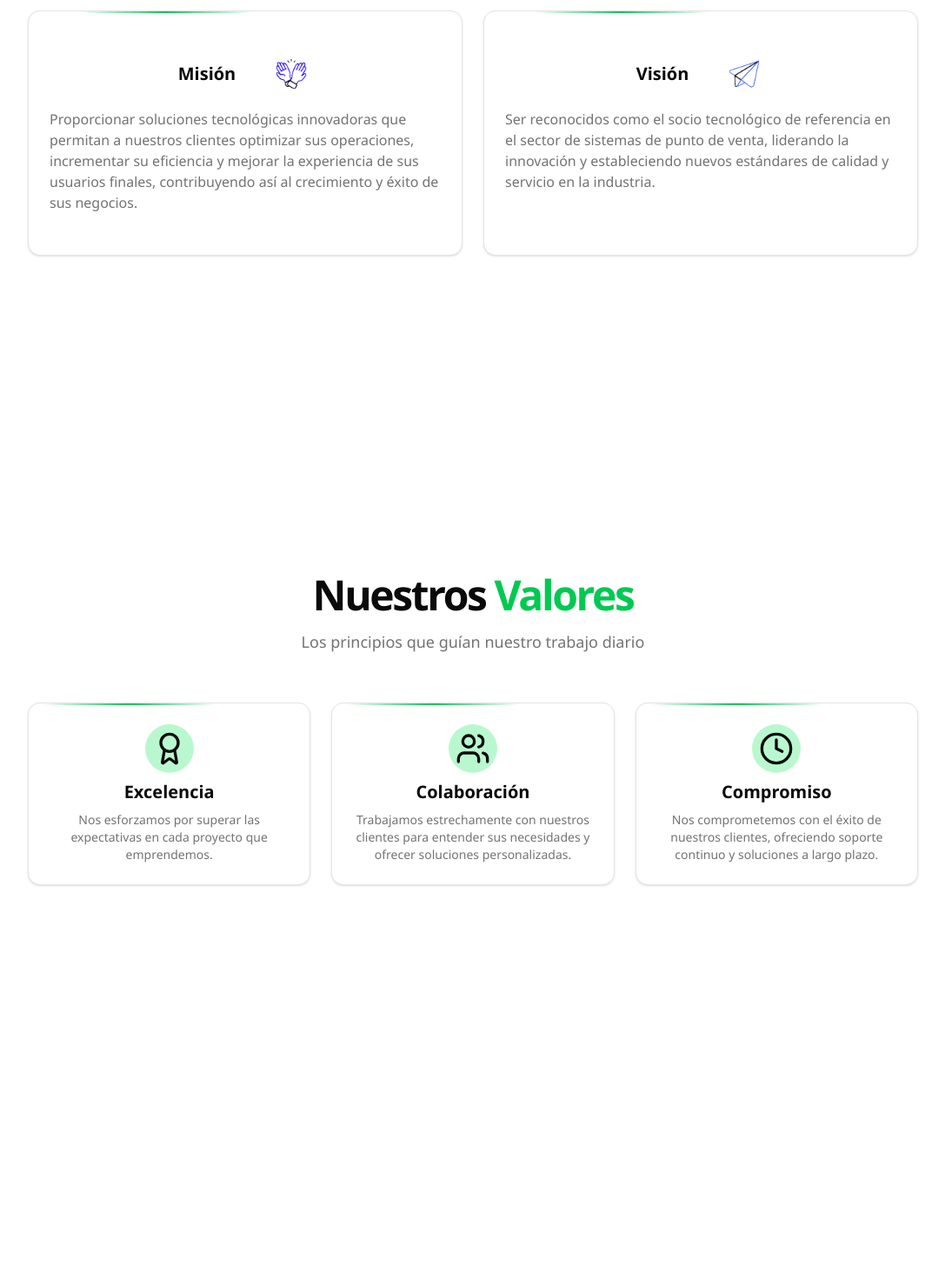
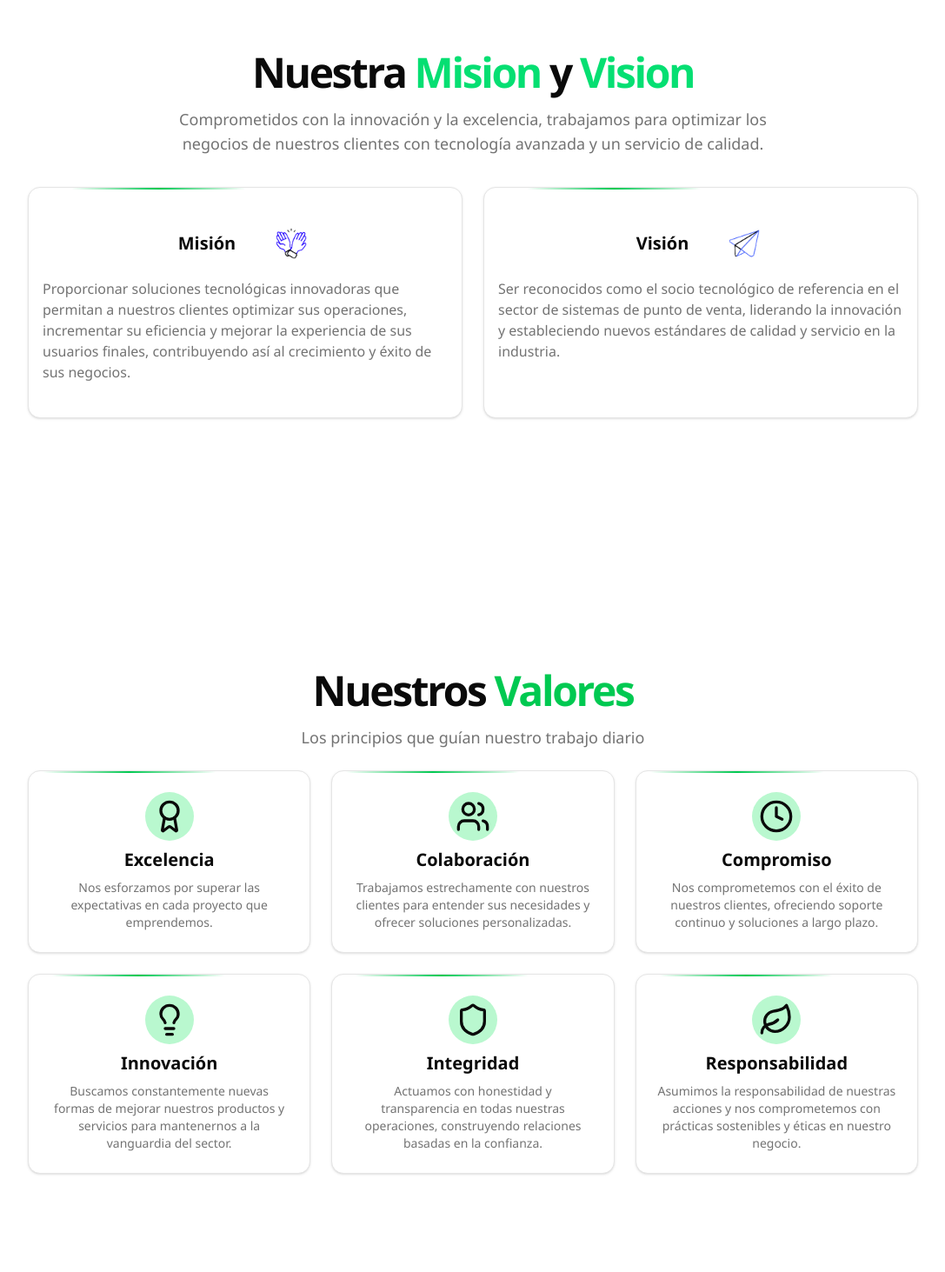
Before and after one commit to JoseSanchez90/intellipos-web-2025, a Next.js app: page /nosotros in a window 1280 px wide. Shown: the part 940-2403 px from the top of the page at 87% size, without its empty margins (96-1183 px from the left). Built offline with nearby package versions, Linux system fonts and the light colour scheme; a web font is replaced by a local one.

Commit message:
update responsive mode

```diff
--- a/app/(routes)/nosotros/page.tsx
+++ b/app/(routes)/nosotros/page.tsx
@@ -1,3 +1,5 @@
+"use client"
+
 import Image from "next/image";
 import fondo from "@/app/img/fondonosotros.jpg"
 import fondo2 from "@/app/img/nosotros.jpg"
@@ -5,8 +7,9 @@ import { Card, CardContent } from "@/components/ui/card";
 import { BorderBeam } from "@/components/magicui/border-beam";
 import hands from "@/app/img/hands.gif"
 import plane from "@/app/img/plane.gif"
-import { Award, Clock, Users } from "lucide-react";
+import { Award, Clock, Leaf, Lightbulb, Shield, Users } from "lucide-react";
 import TeamCarousel from "@/app/components/teamCarousel";
+import { CarouselValores } from "@/app/components/carousel-valores";
 
 const Valores = [
     {
@@ -27,13 +30,34 @@ const Valores = [
         title: "Compromiso",
         description: "Nos comprometemos con el éxito de nuestros clientes, ofreciendo soporte continuo y soluciones a largo plazo."
     },
+    {
+        id: 4,
+        icon: <Lightbulb className="h-10 w-10" />,
+        title: "Innovación",
+        description:
+          "Buscamos constantemente nuevas formas de mejorar nuestros productos y servicios para mantenernos a la vanguardia del sector.",
+      },
+      {
+        id: 5,
+        icon: <Shield className="h-10 w-10" />,
+        title: "Integridad",
+        description:
+          "Actuamos con honestidad y transparencia en todas nuestras operaciones, construyendo relaciones basadas en la confianza.",
+      },
+      {
+        id: 6,
+        icon: <Leaf className="h-10 w-10" />,
+        title: "Responsabilidad",
+        description:
+          "Asumimos la responsabilidad de nuestras acciones y nos comprometemos con prácticas sostenibles y éticas en nuestro negocio.",
+      },
 ]
 
 const About = () => {
     return (
         <>
-            <section className="w-full h-screen flex justify-center items-center">
-                <div className="relative w-full h-[550px] md:h-[900px] xl:h-[400px] 2xl:h-[500px] md:mt-0 mx-5 xl:mx-20 rounded-lg overflow-auto flex justify-center items-center border">
+            <section className="w-full h-full md:h-screen flex justify-center items-center mt-24 md:mt-0">
+                <div className="relative w-full h-[550px] md:h-[900px] xl:h-[400px] 2xl:h-[500px] mx-5 xl:mx-20 rounded-lg overflow-auto flex justify-center items-center border">
                     {/* Imagen de fondo con desenfoque */}
                     <div className="hidden sm:flex absolute inset-0">
                         <Image src={fondo} alt="nosotros background" fill className="object-cover bg-cover" />
@@ -54,16 +78,17 @@ const About = () => {
             </section>
 
             {/* Mision y Vision */}
-            <section className="h-full flex flex-col justify-center gap-5 items-center mx-5 md:mx-20 ">
-                <div className="w-full h-screen space-y-4">
+            <section className="h-full md:h-screen flex flex-col justify-center gap-5 items-center my-20 md:my-0 mx-5 md:mx-20">
+                <div className="w-full h-full flex flex-col justify-center items-center">
                     <div className="flex flex-col items-center justify-center">
                         <div className="p-5 bg-opacity-50 rounded-l text-center max-w-3xl">
                             <h1 className="font-bold tracking-tighter text-3xl md:text-5xl">Nuestra <span className="text-green-400 font-bold">Mision</span> y <span className="text-green-400 font-bold">Vision</span></h1>
+                            <p className="mt-4 text-muted-foreground md:text-lg">Comprometidos con la innovación y la excelencia, trabajamos para optimizar los negocios de nuestros clientes con tecnología avanzada y un servicio de calidad.</p>
                         </div>
                     </div>
-                    <div className="max-w-5xl grid lg:grid-cols-2 gap-6 md:py-12 mx-auto">
+                    <div className="max-w-5xl grid lg:grid-cols-2 gap-6 mt-4 mx-auto">
                         <Card className="relative overflow-hidden hover:shadow-lg dark:shadow-gray-600 transition-all duration-150">
-                            <CardContent className="md:p-6">
+                            <CardContent className="md:p-4">
                                 <div className="flex justify-center items-center gap-10 mb-4">
                                     <h3 className="text-xl font-bold">Misión</h3>
                                     <Image src={hands} alt="manos" className="w-12" />
@@ -81,7 +106,7 @@ const About = () => {
                             />
                         </Card>
                         <Card className="relative h overflow-hidden hover:shadow-lg dark:shadow-gray-600 transition-all duration-150">
-                            <CardContent className="md:p-6">
+                            <CardContent className="md:p-4">
                                 <div className="flex justify-center items-center gap-10 mb-4">
                                     <h3 className="text-xl font-bold">Visión</h3>
                                     <Image src={plane} alt="manos" className="w-12" />
@@ -102,15 +127,15 @@ const About = () => {
             </section>
 
             {/* Nuestros Valores */}
-            <section className="h-screen mx-5 md:mx-20 flex flex-col justify-center items-center">
-                <div className="h-screen space-y-6 md:space-y-2">
+            <section className="h-full md:h-screen flex flex-col justify-center gap-5 items-center my-20 md:my-0 mx-5 md:mx-20">
+                <div className="w-full h-full flex flex-col justify-center items-center my-10 md:my-0">
                     <div className="flex flex-col items-center justify-center text-center">
-                        <div className="space-y-2 md:space-y-4">
+                        <div className="space-y-2">
                             <h2 className="font-bold tracking-tighter text-3xl md:text-5xl">Nuestros <span className="text-green-500">Valores</span></h2>
                             <p className="mt-4 text-muted-foreground md:text-lg">Los principios que guían nuestro trabajo diario</p>
                         </div>
                     </div>
-                    <div className="mx-auto w-72 md:w-full grid md:max-w-5xl gap-4 md:gap-6 md:py-12 md:grid-cols-3">
+                    <div className="hidden mx-auto w-72 md:w-full md:grid md:max-w-5xl gap-4 mt-6 md:gap-6 md:grid-cols-3">
                         {Valores.map((value, id) => (
                             <Card key={id} className="relative overflow-hidden hover:shadow-lg dark:shadow-gray-600 transition-all duration-150">
                                 <CardContent className="flex flex-col items-center text-center space-y-2">
@@ -126,6 +151,9 @@ const About = () => {
                             </Card>
                         ))}
                     </div>
+                    <div className="md:hidden flex py-6">
+                        <CarouselValores />
+                    </div>
                 </div>
             </section>
 
--- a/app/components/banner.tsx
+++ b/app/components/banner.tsx
@@ -4,7 +4,7 @@ import Link from "next/link";
 
 const Banner = () => {
     return (
-      <section className="w-full h-screen flex justify-center items-center">
+      <section className="w-full h-full md:h-screen flex justify-center items-center mt-24 md:mt-0">
         <div className="relative w-full h-[550px] md:h-[900px] xl:h-[400px] 2xl:h-[500px] mx-5 lg:mx-20 rounded-lg overflow-auto flex justify-center items-center border border-gray-900">
           {/* Video de fondo con desenfoque */}
           <div className="hidden lg:flex absolute inset-0">
--- /dev/null
+++ b/app/components/carousel-valores.tsx
@@ -0,0 +1,87 @@
+import * as React from "react"
+import Autoplay from "embla-carousel-autoplay"
+import { Card, CardContent } from "@/components/ui/card"
+import {
+  Carousel,
+  CarouselContent,
+  CarouselItem,
+  CarouselNext,
+  CarouselPrevious,
+} from "@/components/ui/carousel"
+import {  Award, Clock, Leaf, Lightbulb, Shield, Users, } from "lucide-react"
+
+const Valores = [
+    {
+        id: 1,
+        icon: <Award className="h-10 w-10" />,
+        title: "Excelencia",
+        description: "Nos esforzamos por superar las expectativas en cada proyecto que emprendemos."
+    },
+    {
+        id: 2,
+        icon: <Users className="h-10 w-10" />,
+        title: "Colaboración",
+        description: "Trabajamos estrechamente con nuestros clientes para entender sus necesidades y ofrecer soluciones personalizadas."
+    },
+    {
+        id: 3,
+        icon: <Clock className="h-10 w-10" />,
+        title: "Compromiso",
+        description: "Nos comprometemos con el éxito de nuestros clientes, ofreciendo soporte continuo y soluciones a largo plazo."
+    },
+    {
+        id: 4,
+        icon: <Lightbulb className="h-10 w-10" />,
+        title: "Innovación",
+        description:
+          "Buscamos constantemente nuevas formas de mejorar nuestros productos y servicios para mantenernos a la vanguardia del sector.",
+      },
+      {
+        id: 5,
+        icon: <Shield className="h-10 w-10" />,
+        title: "Integridad",
+        description:
+          "Actuamos con honestidad y transparencia en todas nuestras operaciones, construyendo relaciones basadas en la confianza.",
+      },
+      {
+        id: 6,
+        icon: <Leaf className="h-10 w-10" />,
+        title: "Responsabilidad",
+        description:
+          "Asumimos la responsabilidad de nuestras acciones y nos comprometemos con prácticas sostenibles y éticas en nuestro negocio.",
+      },
+]
+
+
+export function CarouselValores() {
+  const plugin = React.useRef(
+    Autoplay({ delay: 4000, stopOnInteraction: true })
+  )
+
+  return (
+    <Carousel
+      plugins={[plugin.current]}
+      className="max-w-2xs h-full"
+      onMouseEnter={plugin.current.stop}
+      onMouseLeave={plugin.current.reset}
+    >
+      <CarouselContent>
+        {Valores.map((value, id) => (
+          <CarouselItem key={id}>
+            <div className="p-1">
+              <Card className="w-full h-64 flex flex-col justify-center items-center">
+                <CardContent className="w-full h-full flex flex-col items-center text-center space-y-2">
+                  <div className="p-2 rounded-full bg-green-200 dark:text-black mb-2">{value.icon}</div>
+                  <h3 className="md:text-xl font-bold">{value.title}</h3>
+                  <p className="text-sm md:text-muted-foreground">{value.description}</p>
+                </CardContent>
+              </Card>
+            </div>
+          </CarouselItem>
+        ))}
+      </CarouselContent>
+      <CarouselPrevious />
+      <CarouselNext />
+    </Carousel>
+  )
+}
--- a/app/components/productsCarousel.tsx
+++ b/app/components/productsCarousel.tsx
@@ -21,7 +21,6 @@ const reviews = [
 ]
 
 const firstRow = reviews.slice(0, reviews.length / 1)
-// const secondRow = reviews.slice(reviews.length / 2);
 
 const ReviewCard = ({
     img,
@@ -47,16 +46,11 @@ const ProductsCarousel = () => {
     return (
         <section className="md:w-full max-w-sm md:max-w-5xl h-full flex flex-col justify-center items-center overflow-hidden">
             <div className="relative flex w-full flex-col items-center justify-center overflow-hidden">
-                <Marquee className="[--duration:40s]">
+                <Marquee className="[--duration:30s]">
                     {firstRow.map((review) => (
                         <ReviewCard key={review.id} {...review} />
                     ))}
                 </Marquee>
-                {/* <Marquee reverse pauseOnHover className="[--duration:30s]">
-                    {secondRow.map((review) => (
-                        <ReviewCard key={review.id} {...review} />
-                    ))}
-                </Marquee> */}
                 <div className="pointer-events-none absolute inset-y-0 left-0 w-1/4 bg-gradient-to-r from-background"></div>
                 <div className="pointer-events-none absolute inset-y-0 right-0 w-1/4 bg-gradient-to-l from-background"></div>
             </div>
```
Also changed, not shown: app/(routes)/servicio/page.tsx (+9 -7 lines), app/components/ready.tsx (+8 -3 lines), app/components/teamCarousel.tsx (+3 -9 lines).
